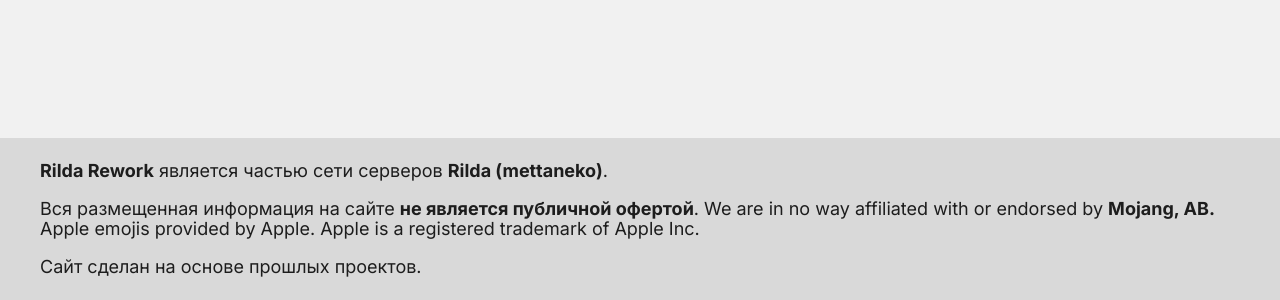
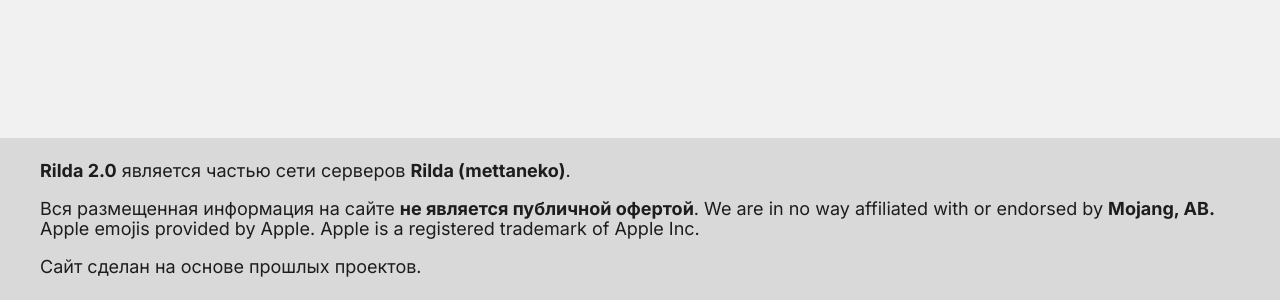
Before and after one commit to eth3rclub/rildarework, a plain HTML site: page crafts.html in a window 1280 px wide. Shown: the part 6389-6689 px from the top of the page. Drawn offline with Linux system fonts and the light colour scheme; a script that the page names is missing.

Commit message:
Update crafts.html

```diff
--- a/crafts.html
+++ b/crafts.html
@@ -4,9 +4,8 @@
     <meta http-equiv="X-UA-Compatible" content="IE=edge">
     <meta name="viewport" content="width=device-width, initial-scale=1.0">
     <meta charset="UTF-8">
-    <title>Rilda Rework › Крафты</title>
+    <title>Rilda 2.0 › Крафты</title>
     <meta name="description" content="Выживайте, стройте города, находите друзей с дата-паком! Без приватов и привилегий">
-    <meta name="keywords" content="приватный приватные сервер сервера minecraft майнкрафт майнкрафту plasmo rp рпсервера рп датапак дата пак nautilus Rilda Rework mettaneko mttnk меттанеко мэттанеко">
     <link rel="shortcut icon" href="/img/it_2.ico" type="image/x-icon">
     <link href="/css/darktheme.css" rel="stylesheet" id="theme-link">
 </head>
@@ -162,7 +161,7 @@
     <footer class="fo0ter">
         <div class="container">
 
-            <p><strong>Rilda Rework</strong> является частью сети серверов <strong>Rilda (mettaneko)</strong>.</p>
+            <p><strong>Rilda 2.0</strong> является частью сети серверов <strong>Rilda (mettaneko)</strong>.</p>
             <p>Вся размещенная информация на сайте <strong>не является публичной офертой</strong>. We are in no way affiliated with or endorsed by <strong>Mojang, AB.</strong> Apple emojis provided by Apple. Apple is a registered trademark of Apple Inc.</p>
             <p>Сайт сделан на основе прошлых проектов.</p>
         </div>
```
